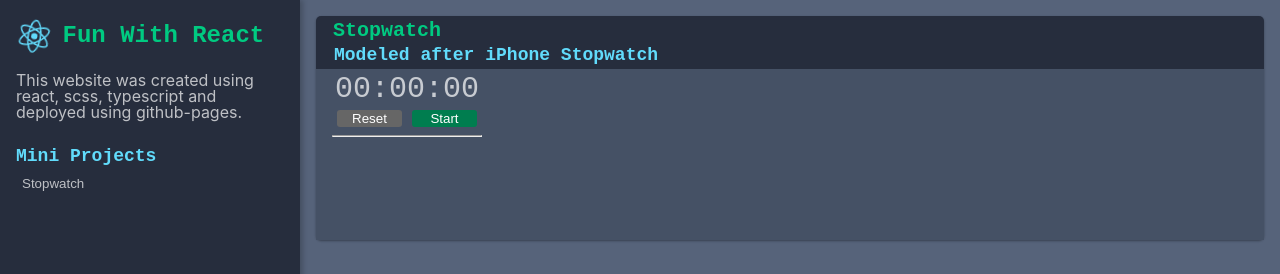
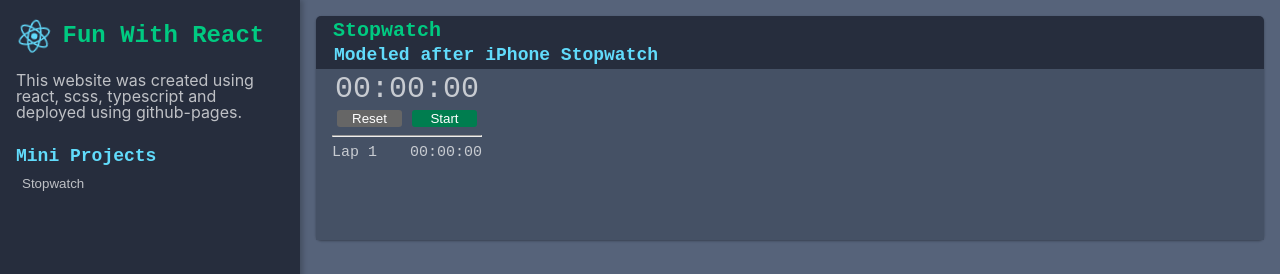
Before and after one commit to nate-h/fun-with-react, a React (Create React App) app: page / in a window 1280 px wide. Shown: the top 274 px of the page. Built offline with nearby package versions, Linux system fonts and the light colour scheme.

Commit message:
Stop watch works.

```diff
--- a/src/stop-watch/StopWatch.scss
+++ b/src/stop-watch/StopWatch.scss
@@ -6,6 +6,7 @@
   display: flex;
   flex-direction: column;
   align-items: center;
+  overflow: auto;
 
   p {
     font-size: 30px;
@@ -33,4 +34,27 @@
   hr {
     width: 100%;
   }
+  .lap-times {
+    width: 100%;
+    display: flex;
+    flex-direction: column-reverse;
+    .spacer {
+      margin-right: auto;
+    }
+
+    li {
+      font-family: 'Courier New';
+      font-size: 15px;
+      display: flex;
+      justify-content: space-between;
+
+      &.slowest {
+        color: crimson;
+      }
+
+      &.fastest {
+        color: $c4;
+      }
+    }
+  }
 }
--- a/src/stop-watch/StopWatch.tsx
+++ b/src/stop-watch/StopWatch.tsx
@@ -3,56 +3,79 @@ import clsx from 'clsx';
 import Card from '../Card';
 import './Stopwatch.scss';
 
+function dt(t1: Date, t2: Date): number {
+  return t2.getTime() - t1.getTime();
+}
+
+function formatDisplay(dt: number): string {
+  const zeroPad = (num: number) => String(num).padStart(2, '0');
+  const ms = Math.floor((dt % 1000) / 10);
+  const secs = Math.floor((dt / 1000) % 60);
+  const mins = Math.floor((dt / 1000 / 60) % 60);
+  return `${zeroPad(mins)}:${zeroPad(secs)}:${zeroPad(ms)}`;
+}
+
 export default function Stopwatch() {
-  const [startTime, setStartTime] = useState<Date | null>(null);
-  const [times, setTimes] = useState<String[]>([]);
-  const [lastTimeMS, setLastTimeMS] = useState<number>(0);
+  const [startTime, setStartTime] = useState<Date>(new Date());
+  const [totalTimeDelta, setTotalTimeDelta] = useState<number>(0);
+  const [lapStartTime, setLapStartTime] = useState<Date>(new Date());
+  const [lapTimeDelta, setLapTimeDelta] = useState<number>(0);
+  const [now, setNow] = useState<Date>(new Date());
+  const [lapTimes, setLapTimes] = useState<number[]>([]);
   const currentTimer = useRef<number>(0);
+  const totalDisplay = formatDisplay(totalTimeDelta + dt(startTime, now));
+  const lapDisplay = formatDisplay(lapTimeDelta + dt(lapStartTime, now));
+  let slowestLap = -1;
+  let fastestLap = -1;
+  if (lapTimes.length > 1) {
+    slowestLap = lapTimes.indexOf(Math.max(...lapTimes));
+    fastestLap = lapTimes.indexOf(Math.min(...lapTimes));
+  }
+
+  const setTimes = (newNow: Date) => {
+    setStartTime(newNow);
+    setLapStartTime(newNow);
+    setNow(newNow);
+  };
 
   const startTimer = () => {
-    setStartTime(new Date());
+    setTimes(new Date());
     currentTimer.current = window.setInterval(() => {
-      setTimes([...times, Date.now().toLocaleString()]);
+      setNow(new Date());
       console.log('.');
     }, 1 / 30);
   };
   const endTimer = () => {
-    setStartTime(null);
-    setLastTimeMS(lastTimeMS + timeDiffMS());
+    const now_ = new Date();
+    setTimes(now_);
+    setTotalTimeDelta(totalTimeDelta + dt(startTime, now_));
+    setLapTimeDelta(lapTimeDelta + dt(lapStartTime, now_));
     window.clearInterval(currentTimer.current);
     currentTimer.current = 0;
   };
 
   const reset = () => {
-    setLastTimeMS(0);
-    setTimes([]);
+    setTimes(new Date());
+    setTotalTimeDelta(0);
+    setLapTimeDelta(0);
+    setLapTimes([]);
   };
 
   const lap = () => {
-    console.log('lap');
+    setLapTimes([...lapTimes, lapTimeDelta + dt(lapStartTime, new Date())]);
+    setLapTimeDelta(0);
+    setLapStartTime(new Date());
   };
 
-  const timeDiffMS = () => {
-    if (startTime) {
-      return new Date().getTime() - startTime.getTime();
-    }
-    return 0;
-  };
-
-  const displayTime = () => {
-    const zeroPad = (num: number) => String(num).padStart(2, '0');
-    const raw = lastTimeMS + timeDiffMS();
-    const ms = Math.floor((raw % 1000) / 10);
-    const secs = Math.floor((raw / 1000) % 60);
-    const mins = Math.floor((raw / 1000 / 60) % 60);
-    return `${zeroPad(mins)}:${zeroPad(secs)}:${zeroPad(ms)}`;
+  const lapStyling = (index: number) => {
+    return clsx({ slowest: index === slowestLap, fastest: index === fastestLap });
   };
 
   return (
     <Card header='Stopwatch' subheader='Modeled after iPhone Stopwatch'>
       <section className='Stopwatch'>
-        <p>{displayTime()}</p>
-        {startTime ? (
+        <p>{totalDisplay}</p>
+        {currentTimer.current ? (
           <div>
             <button onClick={lap}>Lap</button>
             <button onClick={endTimer} className='stop'>
@@ -68,6 +91,18 @@ export default function Stopwatch() {
           </div>
         )}
         <hr />
+        <ul className='lap-times'>
+          {lapTimes.map((dt, i) => {
+            return (
+              <li key={i} className={lapStyling(i)}>
+                <div className='spacer'>Lap {i + 1}</div> {formatDisplay(dt)}
+              </li>
+            );
+          })}
+          <li>
+            <div className='spacer'>Lap {lapTimes.length + 1}</div> {lapDisplay}
+          </li>
+        </ul>
       </section>
     </Card>
   );
```
